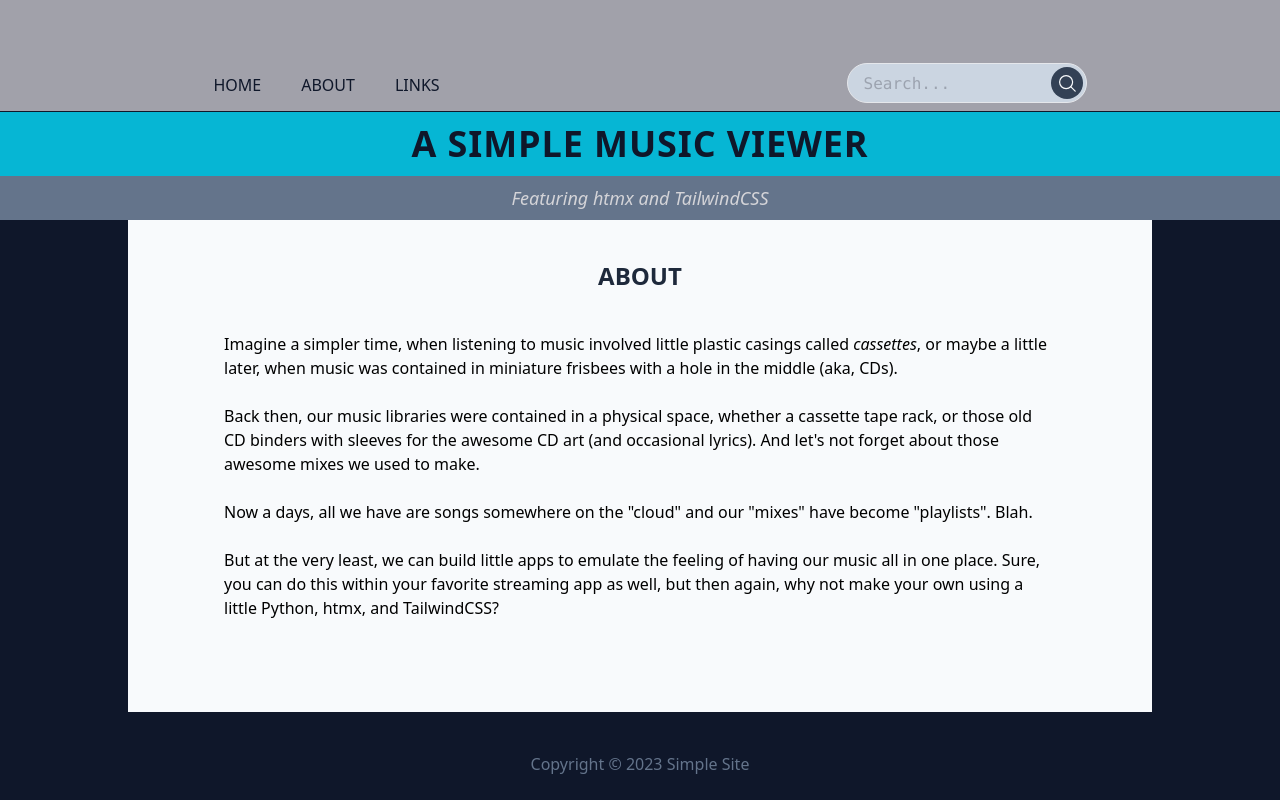
After one commit to tataraba/simplesite, a Python web app: template app/templates/about.html in a window 1280 px wide. The commit adds this page. Run offline with Jinja, Linux system fonts and the light colour scheme; the template is opened without the code that fills it, so the values that code supplies are empty.

Commit message:
content for music viewer

```diff
--- a/app/routes.py
+++ b/app/routes.py
@@ -12,3 +12,7 @@ router = APIRouter()
 @router.get("/")
 def index(request: Request):
     return templates.TemplateResponse("main.html", {"request": request})
+
+@router.get("/about")
+def about(request: Request):
+    return templates.TemplateResponse("about.html", {"request": request})
--- a/app/static/css/main.css
+++ b/app/static/css/main.css
@@ -684,11 +684,6 @@ video {
   background-color: rgb(161 161 170 / var(--tw-bg-opacity));
 }
 
-.bg-cyan-600 {
-  --tw-bg-opacity: 1;
-  background-color: rgb(8 145 178 / var(--tw-bg-opacity));
-}
-
 .fill-slate-700 {
   fill: #334155;
 }
@@ -707,6 +702,11 @@ video {
   padding-bottom: 0.25rem;
 }
 
+.py-10 {
+  padding-top: 2.5rem;
+  padding-bottom: 2.5rem;
+}
+
 .py-2 {
   padding-top: 0.5rem;
   padding-bottom: 0.5rem;
@@ -715,6 +715,26 @@ video {
 .py-3 {
   padding-top: 0.75rem;
   padding-bottom: 0.75rem;
+}
+
+.px-4 {
+  padding-left: 1rem;
+  padding-right: 1rem;
+}
+
+.px-8 {
+  padding-left: 2rem;
+  padding-right: 2rem;
+}
+
+.px-12 {
+  padding-left: 3rem;
+  padding-right: 3rem;
+}
+
+.px-24 {
+  padding-left: 6rem;
+  padding-right: 6rem;
 }
 
 .pl-2 {
@@ -729,6 +749,10 @@ video {
   padding-right: 2.5rem;
 }
 
+.pt-10 {
+  padding-top: 2.5rem;
+}
+
 .pt-2 {
   padding-top: 0.5rem;
 }
@@ -741,6 +765,11 @@ video {
   font-family: ui-monospace, SFMono-Regular, Menlo, Monaco, Consolas, "Liberation Mono", "Courier New", monospace;
 }
 
+.text-2xl {
+  font-size: 1.5rem;
+  line-height: 2rem;
+}
+
 .text-5xl {
   font-size: 3rem;
   line-height: 1;
@@ -749,6 +778,20 @@ video {
 .text-lg {
   font-size: 1.125rem;
   line-height: 1.75rem;
+}
+
+.text-3xl {
+  font-size: 1.875rem;
+  line-height: 2.25rem;
+}
+
+.text-4xl {
+  font-size: 2.25rem;
+  line-height: 2.5rem;
+}
+
+.font-bold {
+  font-weight: 700;
 }
 
 .uppercase {
@@ -761,6 +804,16 @@ video {
 
 .tracking-wide {
   letter-spacing: 0.025em;
+}
+
+.text-slate-500 {
+  --tw-text-opacity: 1;
+  color: rgb(100 116 139 / var(--tw-text-opacity));
+}
+
+.text-slate-800 {
+  --tw-text-opacity: 1;
+  color: rgb(30 41 59 / var(--tw-text-opacity));
 }
 
 .text-slate-900 {
@@ -787,6 +840,15 @@ video {
 
 .ease-in-out {
   transition-timing-function: cubic-bezier(0.4, 0, 0.2, 1);
+}
+
+.first-of-type\:py-0:first-of-type {
+  padding-top: 0px;
+  padding-bottom: 0px;
+}
+
+.first-of-type\:pt-0:first-of-type {
+  padding-top: 0px;
 }
 
 .hover\:border-b-2:hover {
--- /dev/null
+++ b/app/templates/about.html
@@ -0,0 +1,20 @@
+{% extends "/shared/_base.html" %}
+
+{% block content %}
+    <section id="body" class="flex flex-col bg-slate-50 justify-center items-center max-w-screen-lg m-auto">
+        <div class="flex flex-col justify-center items-center py-10">
+            <h2 class="text-2xl font-bold text-slate-800 uppercase">About</h2>
+            <div id="about_section" class="flex flex-col items-left py-10">
+            <p class="py-3 px-24 first-of-type:pt-0">Imagine a simpler time, when listening to music involved little plastic casings called <em>cassettes</em>,
+            or maybe a little later, when music was contained in miniature frisbees with a hole in the middle (aka, CDs).</p>
+            <p class="py-3 px-24 first-of-type:pt-0">Back then, our music libraries were contained in a physical space, whether a cassette tape rack, or those old
+                CD binders with sleeves for the awesome CD art (and occasional lyrics). And let's not forget about those awesome
+                mixes we used to make.</p>
+            <p class="py-3 px-24 first-of-type:pt-0">Now a days, all we have are songs somewhere on the "cloud" and our "mixes" have become "playlists". Blah.</p>
+            <p class="py-3 px-24 first-of-type:pt-0">But at the very least, we can build little apps to emulate the feeling of having our music all in one place.
+                Sure, you can do this within your favorite streaming app as well, but then again, why not make your own
+                using a little Python, htmx, and TailwindCSS?</p>
+        </div>
+        </div>
+    </section>
+{% endblock %}
--- a/app/templates/shared/_footer.html
+++ b/app/templates/shared/_footer.html
@@ -1,5 +1,5 @@
 <footer>
-    <p>
+    <p class="text-center text-slate-500 pt-10">
     Copyright © 2023 Simple Site
     </p>
 </footer>
--- a/app/templates/shared/_header.html
+++ b/app/templates/shared/_header.html
@@ -2,8 +2,8 @@
     <div class="mx-auto flex flex-col justify-between h-full items-center p">
         <nav class="flex flex-row self-start w-full h-28 py-2 justify-around items-end border-b border-b-slate-900">
             <div id="links" class="flex flex-row items-center uppercase">
-                <a class="px-3 py-1 mx-2 border-b-2 border-b-zinc-400 hover:text-white hover:border-b-2 hover:border-b-cyan-700 transition-all ease-in-out" href="#">Home</a>
-                <a class="px-3 py-1 mx-2 border-b-2 border-b-zinc-400 hover:text-white hover:border-b-2 hover:border-b-cyan-700 transition-all ease-in-out" href="#">About</a>
+                <a class="px-3 py-1 mx-2 border-b-2 border-b-zinc-400 hover:text-white hover:border-b-2 hover:border-b-cyan-700 transition-all ease-in-out" href="/">Home</a>
+                <a class="px-3 py-1 mx-2 border-b-2 border-b-zinc-400 hover:text-white hover:border-b-2 hover:border-b-cyan-700 transition-all ease-in-out" href="/about">About</a>
                 <a class="px-3 py-1 mx-2 border-b-2 border-b-zinc-400 hover:text-white hover:border-b-2 hover:border-b-cyan-700 transition-all ease-in-out" href="#">Links</a>
             </div>
             <div id="search" class="relative">
@@ -14,7 +14,7 @@
             </div>
         </nav>
         <div class="bg-cyan-500 h-full w-full">
-            <h1 class="text-5xl text-slate-900 uppercase text-center tracking-wide py-3">A Simple Site</h1>
+            <h1 class="text-4xl font-bold text-slate-900 uppercase text-center tracking-wide py-3">A Simple Music Viewer</h1>
             <h2 class="text-lg bg-slate-500 text-zinc-300 italic text-center py-2">Featuring htmx and TailwindCSS</h2>
         </div>
     </div>
```
Also changed, not shown: app/templates/main.html (+5 -2 lines).
